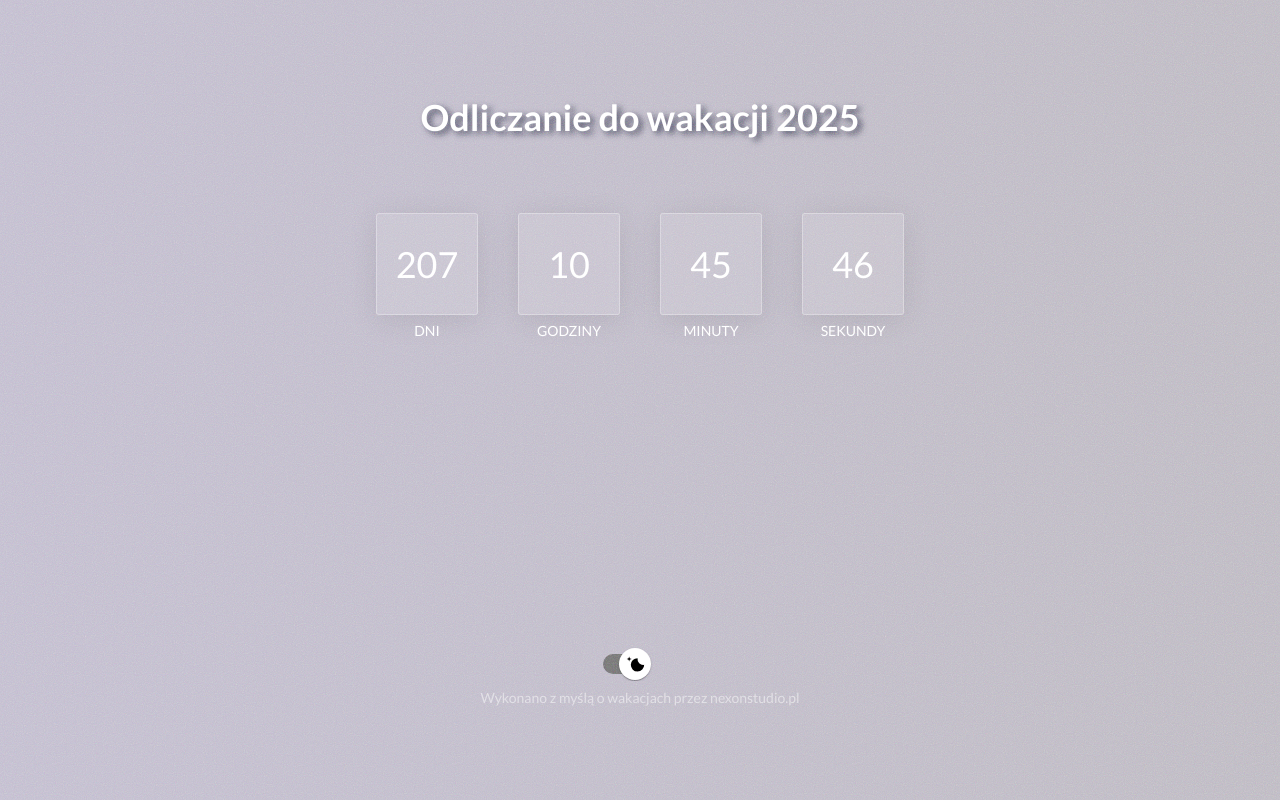
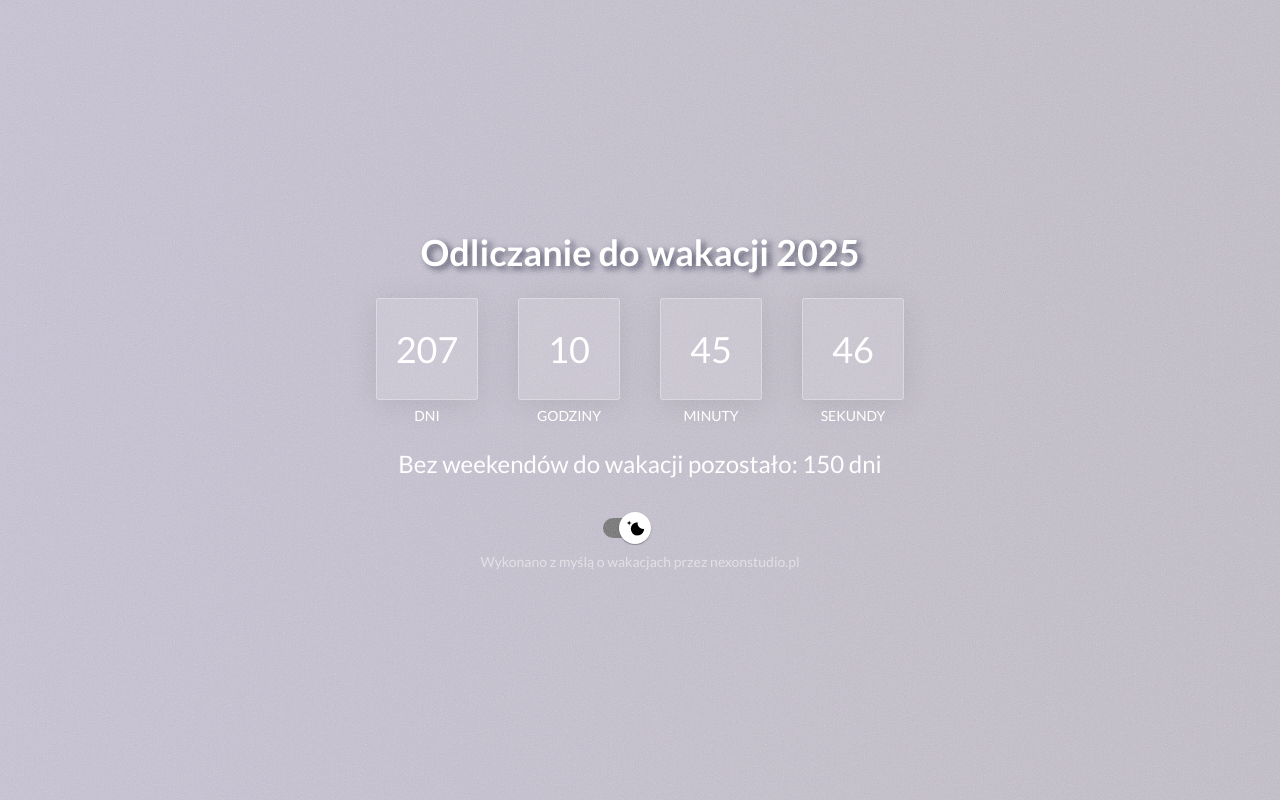
Before and after one commit to nexonyt/summer-countdown, a React (Create React App) app: page / in a window 1280 px wide. Built offline with nearby package versions, Linux system fonts and the light colour scheme.

Commit message:
added days without weekend

```diff
--- a/src/pages/SummerCountdown.jsx
+++ b/src/pages/SummerCountdown.jsx
@@ -22,11 +22,27 @@ const calculateTimeLeft = (targetDate) => {
     return { days, hours, minutes, seconds };
   };
 
+  const calculateWeekdaysLeft = (targetDate) => {
+    const now = new Date();
+    const target = new Date(targetDate);
+    let weekdays = 0;
+
+    while (now < target) {
+        const day = now.getDay();
+        if (day !== 0 && day !== 6) { // 0 = Sunday, 6 = Saturday
+            weekdays++;
+        }
+        now.setDate(now.getDate() + 1);
+    }
+
+    return weekdays;
+};
 
 
 export default function SummerCountdown() {
     const targetDate = "2025-06-21T00:00:00"; // Data wakacji
     const [timeLeft, setTimeLeft] = useState(calculateTimeLeft(targetDate));
+    const [weekdaysLeft, setWeekdaysLeft] = useState(calculateWeekdaysLeft(targetDate));
     const [theme,setTheme] = useState('light')
 
     const handleButtonTheme = (e) => {
@@ -55,6 +71,7 @@ export default function SummerCountdown() {
                 <OneElementDiv><DivForTimerCharachter>{timeLeft.minutes}</DivForTimerCharachter><Label>MINUTY</Label></OneElementDiv>
                 <OneElementDiv><DivForTimerCharachter>{timeLeft.seconds}</DivForTimerCharachter><Label>SEKUNDY</Label></OneElementDiv>
             </CountdownTimerMainDiv>
+            <CasualText>Bez weekendów do wakacji pozostało: {weekdaysLeft} dni</CasualText>
                 <DivForOnClick onClick={handleButtonTheme}>
                 <CustomizedSwitches ></CustomizedSwitches>
                 </DivForOnClick>
@@ -73,6 +90,12 @@ const Button = styled.button`
     width: 150px;
     height: 30px;
     border: 1px solid red;
+`
+
+const CasualText = styled.text`
+ font-size: 24px;
+ color: white;
+ margin: 25px 0px;
 `
 
 const FooterText = styled.text`
@@ -102,13 +125,13 @@ const Label = styled.div`
 `;
 
 const CountdownTimerMainDiv = styled.div`
-    height: 250px;
+    height: 150px;
     width: 100%;
     display: flex;
     flex-direction: row;
     justify-content: center;
     align-items: center;
-    margin: 0px 0px 250px 0px;
+    margin: 0px 0px 0px 0px;
 `
 
 const OneElementDiv = styled.div`
```
Also changed, not shown: 1 other file (tests, documents, lock files or other folders).
